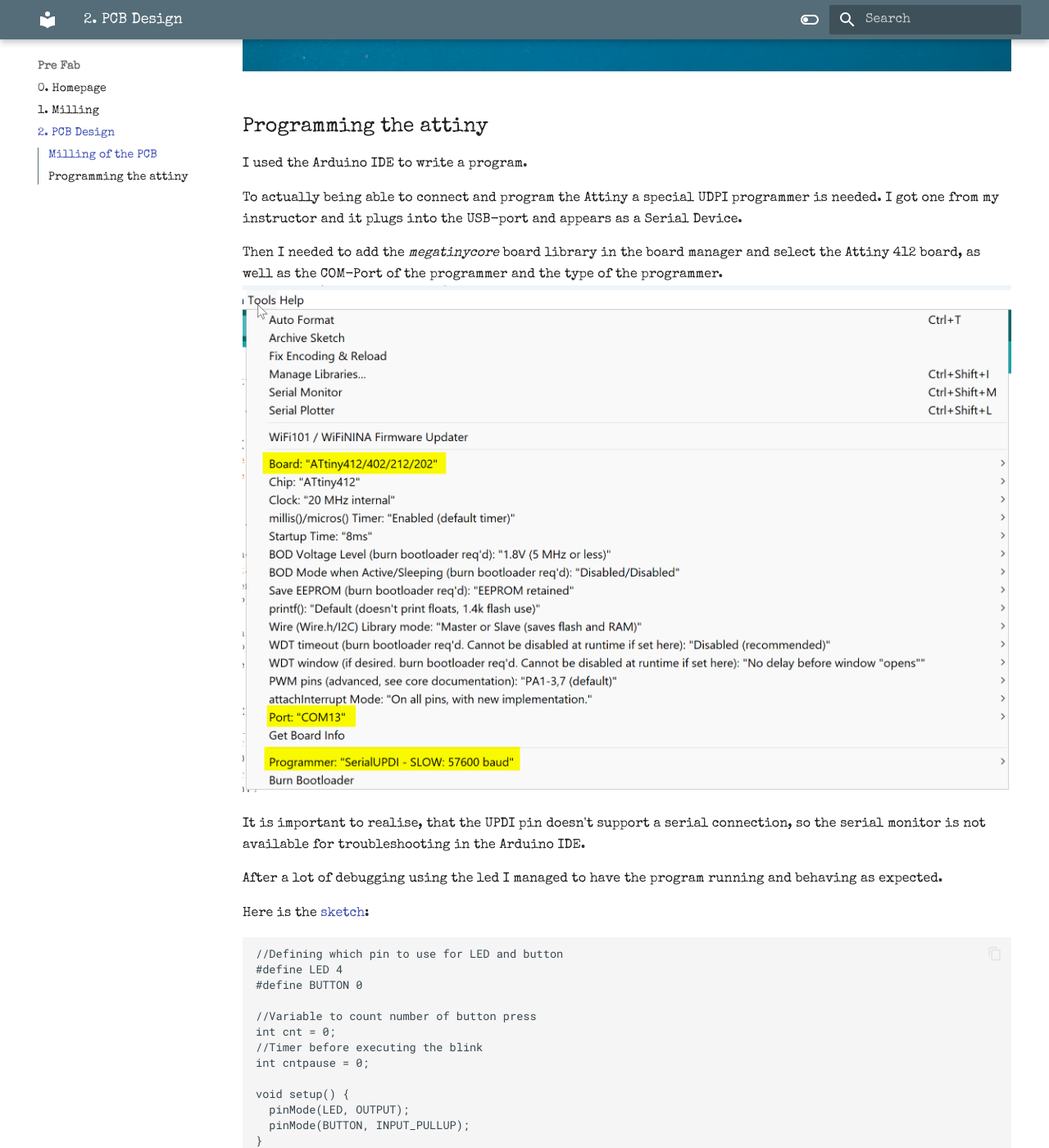
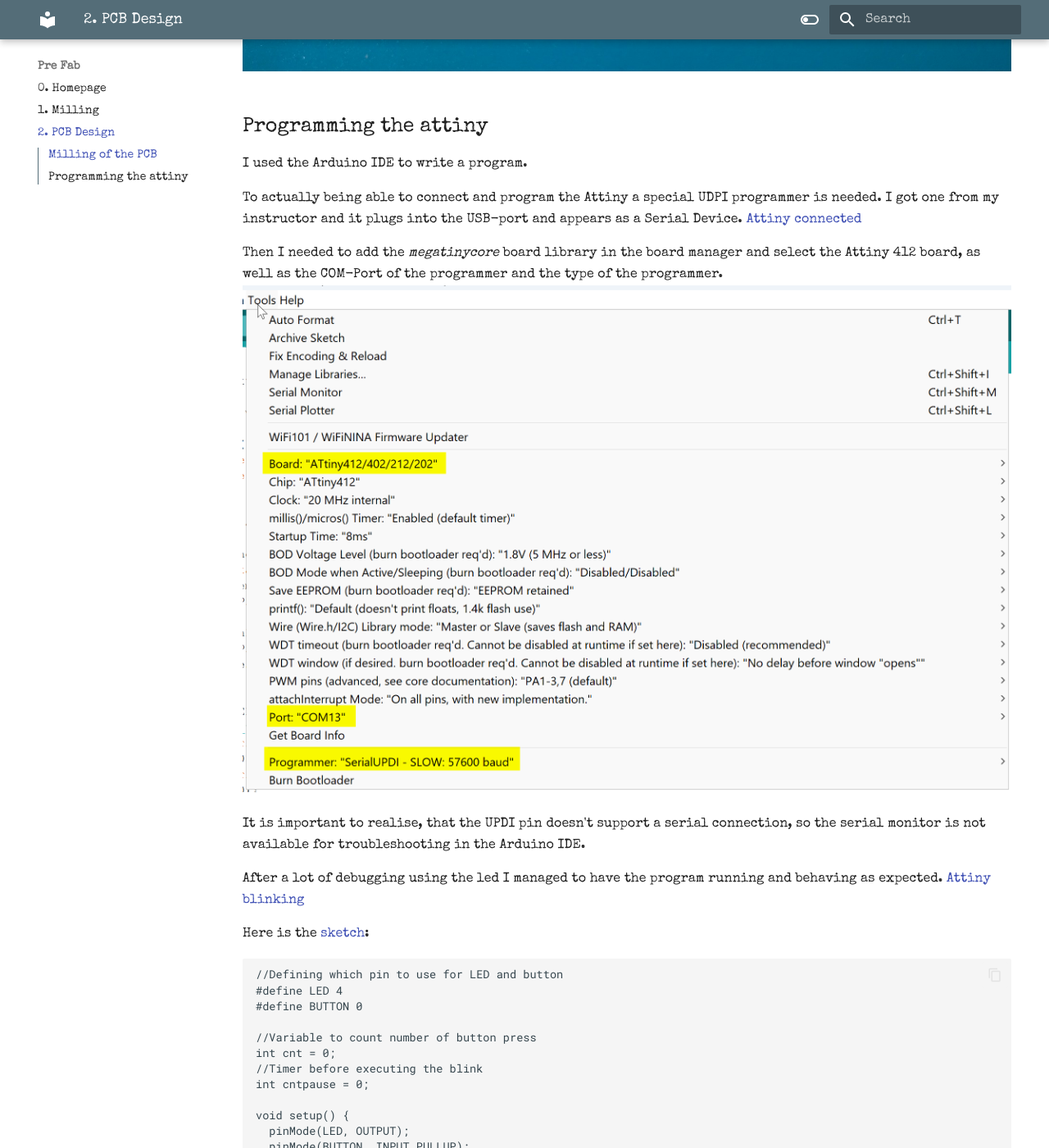
Before and after one commit to HannesJo/mkdocs-material-test, an MkDocs documentation site: the page built from docs/pre-fab/pcb.md, in a window 1280 px wide and 1400 px high, scrolled down 3695 px. Shown: the whole window at 82% size. Built offline with MkDocs 1.6.1 and Material for MkDocs 9.7.7, drawn with Linux system fonts in a browser that asks for light colours.

Commit message:
pcb and mill update

```diff
--- a/docs/pre-fab/pcb.md
+++ b/docs/pre-fab/pcb.md
@@ -38,6 +38,7 @@
 I used the Arduino IDE to write a program.
 
 To actually being able to connect and program the Attiny a special UDPI programmer is needed. I got one from my instructor and it plugs into the USB-port and appears as a Serial Device.
+[Attiny connected](../pre-fab/pcb_conn.jpg)
 
 Then I needed to add the *megatinycore* board library in the board manager and select the Attiny 412 board, as well as the COM-Port of the programmer and the type of the programmer.
 ![Settings Arduio IDE](../pre-fab/arduino_ide.png)
@@ -45,6 +46,7 @@
 It is important to realise, that the UPDI pin doesn't support a serial connection, so the serial monitor is not available for troubleshooting in the Arduino IDE.
 
 After a lot of debugging using the led I managed to have the program running and behaving as expected.
+[Attiny blinking](../pre-fab/pcb_blink.jpg)
 
 Here is the [sketch](../pre-fab/pcb_blink/pcb_blink.ino):
 
```
Also changed, not shown: docs/pre-fab/milling.md (+1 -0 lines), docs/pre-fab/pcb_blink.jpg (added), docs/pre-fab/pcb_conn.jpg (added), docs/pre-fab/skjoldur.jpg (added).
